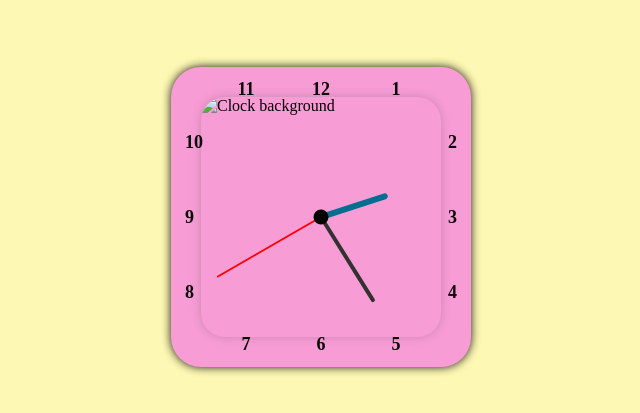
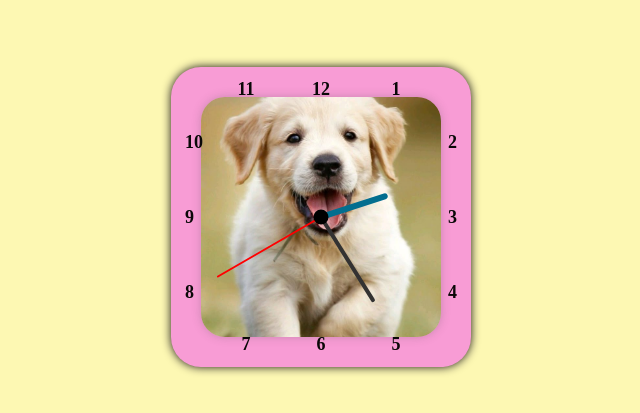
Before and after one commit to SanthoshVutti/Square-Clock, a plain HTML site: page index.html in a window 1280 px wide. Shown: the part 183-596 px from the top of the page, without its empty margins (319-959 px from the left). Drawn offline with Linux system fonts and the light colour scheme.

Commit message:
Fix HTML structure and update clock background image

```diff
--- a/index.html
+++ b/index.html
@@ -109,7 +109,7 @@
     </head>
     <body>
         <div class="clock">
-<img src="./images/890d28e0-e422-477c-bb3f-ad63e67833c1.jpg" alt="Clock background" class="clock-bg">
+<img src="https://github.com/SanthoshVutti/Square-Clock/blob/426122f5e24171ce40587cbcbf6143ed05114e7f/890d28e0-e422-477c-bb3f-ad63e67833c1.jpg" alt="Clock background" class="clock-bg">
              <div class="number number-1"><span>1</span></div>
             <div class="number number-2"><span>2</span></div>
             <div class="number number-3"><span>3</span></div>
@@ -153,4 +153,5 @@
         </script>
 
     </body>
+
 </html
```
